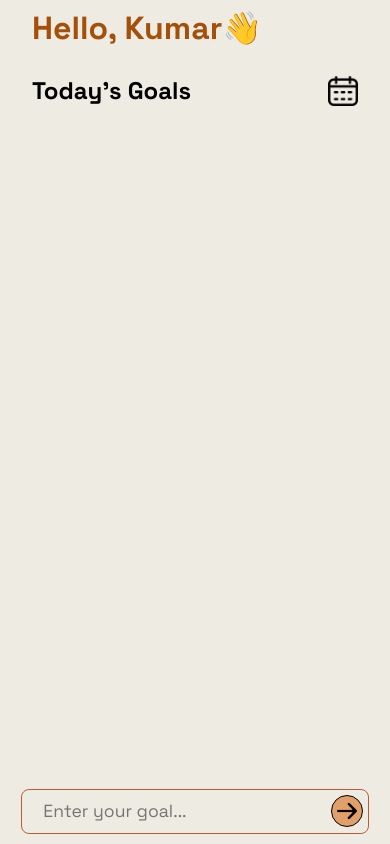
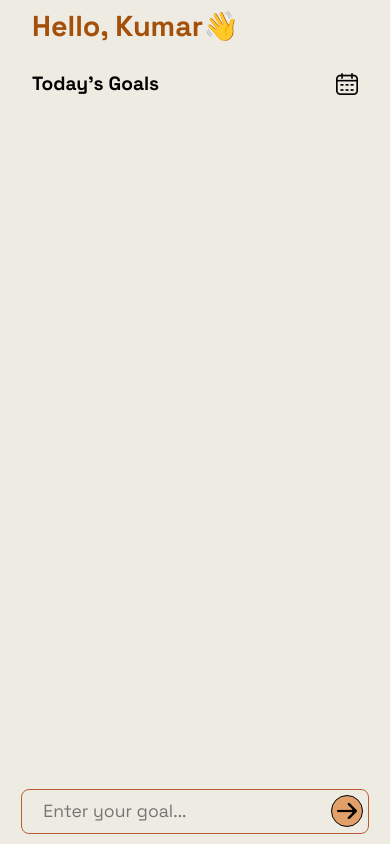
Before and after one commit to k-gourav/trackbit-habit-tracker, a React (Vite) app: page / in a window 390 px wide. Built offline with nearby package versions, Linux system fonts and the light colour scheme.

Commit message:
Fixed Responsive Layout

```diff
--- a/src/App.css
+++ b/src/App.css
@@ -23,7 +23,7 @@
 @media screen and (max-width: 500px) {
   .nav-items {
     margin: 0.5rem 2rem;
-    font-size: 1rem;
+    font-size: 0.9rem;
   }
 }
 /* HEADER COMPONENT */
@@ -72,8 +72,8 @@
   font-weight: 500;
 }
 @media screen and (max-width: 500px) {
-  #root,body{
-    overflow-x: hidden;
+  .calendar-icon{
+    width: 22px;
   }
   .day-status{
     display: flex;
@@ -81,16 +81,30 @@
     margin: 1.2rem 2rem;
     margin-bottom: 1.5rem;
     align-items: center;
+    font-size: 0.8rem;
   }
   .task-list{
-    padding: 0.3rem 0.8rem;
+    padding: 0.4rem 0.8rem;
+    width: 90%;
+    word-wrap: break-word;
   }
   .task-container{
     gap: 0.8rem;
   }
   .task-descript{
     gap: 1rem;
-    font-size: 1.3rem;
+    font-size: 1.2rem;
+  }
+  .task-logo{
+    width: 35px;
+  }
+  .checkbox-wrapper-13 input[type=checkbox] {
+    height: 12px;
+    width: 12px;
+  }
+  .checkbox-wrapper-13 input[type=checkbox]:after {
+    width: 4px;
+    height: 8px;
   }
 }
 
```
